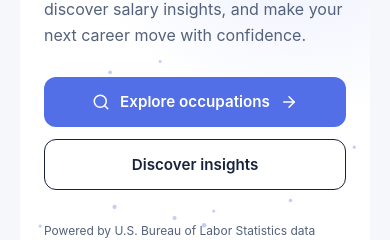
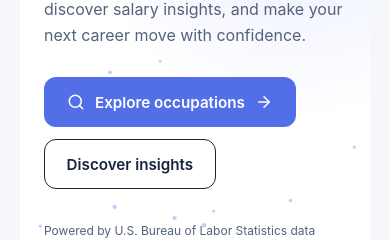
Before and after one commit to Techdudetony/CareerScope, a React (Vite) app in the folder frontend/: page / in a window 390 px wide. Shown: the part 397-637 px from the top of the page. Built offline with nearby package versions, Linux system fonts and the light colour scheme; no server answers.

Commit message:
feat(hero): add accessible magnetic button interactions

```diff
--- a/frontend/src/components/hero/HeroSection.css
+++ b/frontend/src/components/hero/HeroSection.css
@@ -318,3 +318,30 @@
   position: relative;
   z-index: 2;
 }
+
+/* ==========================================
+   Magnetic button interactions
+   ========================================== */
+
+.magnetic-button-wrapper {
+  display: inline-flex;
+  position: relative;
+  will-change: transform;
+}
+
+.magnetic-button-wrapper > a {
+  width: 100%;
+}
+
+@media (max-width: 640px) {
+  .magnetic-button-wrapper {
+    display: flex;
+    width: 100%;
+  }
+}
+
+@media (prefers-reduced-motion: reduce) {
+  .magnetic-button-wrapper {
+    will-change: auto;
+  }
+}
--- a/frontend/src/components/hero/HeroSection.jsx
+++ b/frontend/src/components/hero/HeroSection.jsx
@@ -2,6 +2,7 @@ import { Link } from 'react-router-dom';
 import { ArrowRight, Search } from 'lucide-react';
 
 import KineticHeadline from './KineticHeadline';
+import MagneticButton from './MagneticButton';
 import ParticleField from './ParticleField';
 import './HeroSection.css';
 
@@ -23,15 +24,19 @@ export default function HeroSection() {
         </p>
 
         <div className="career-hero-actions">
+          <MagneticButton>
             <Link to="/occupations" className="hero-button-primary">
               <Search size={18} aria-hidden="true" />
               Explore occupations
               <ArrowRight size={18} aria-hidden="true" />
             </Link>
+          </MagneticButton>
 
+          <MagneticButton strength={0.12}>
             <a href="#career-insights" className="hero-button-secondary">
               Discover insights
             </a>
+          </MagneticButton>
         </div>
 
         <p className="career-hero-source">Powered by U.S. Bureau of Labor Statistics data</p>
--- /dev/null
+++ b/frontend/src/components/hero/MagneticButton.jsx
@@ -0,0 +1,56 @@
+import { useRef } from 'react';
+import { motion, useMotionValue, useReducedMotion, useSpring } from 'motion/react';
+
+export default function MagneticButton({ children, className = '', strength = 0.18, ...props }) {
+  const ref = useRef(null);
+  const reducedMotion = useReducedMotion();
+
+  const x = useMotionValue(0);
+  const y = useMotionValue(0);
+
+  const springConfig = {
+    stiffness: 250,
+    damping: 20,
+    mass: 0.5,
+  };
+
+  const springX = useSpring(x, springConfig);
+  const springY = useSpring(y, springConfig);
+
+  function handlePointerMove(event) {
+    if (reducedMotion || event.pointerType !== 'mouse' || !ref.current) {
+      return;
+    }
+
+    const rect = ref.current.getBoundingClientRect();
+
+    const centerX = rect.left + rect.width / 2;
+    const centerY = rect.top + rect.height / 2;
+
+    x.set((event.clientX - centerX) * strength);
+    y.set((event.clientY - centerY) * strength);
+  }
+
+  function resetPosition() {
+    x.set(0);
+    y.set(0);
+  }
+
+  return (
+    <motion.div
+      ref={ref}
+      className="magnetic-button-wrapper"
+      style={{
+        x: reducedMotion ? 0 : springX,
+        y: reducedMotion ? 0 : springY,
+      }}
+      onPointerMove={handlePointerMove}
+      onPointerLeave={resetPosition}
+      onPointerCancel={resetPosition}
+    >
+      <div className={className} {...props}>
+        {children}
+      </div>
+    </motion.div>
+  );
+}
```
Lines whose indentation alone changed are shown as unchanged.
